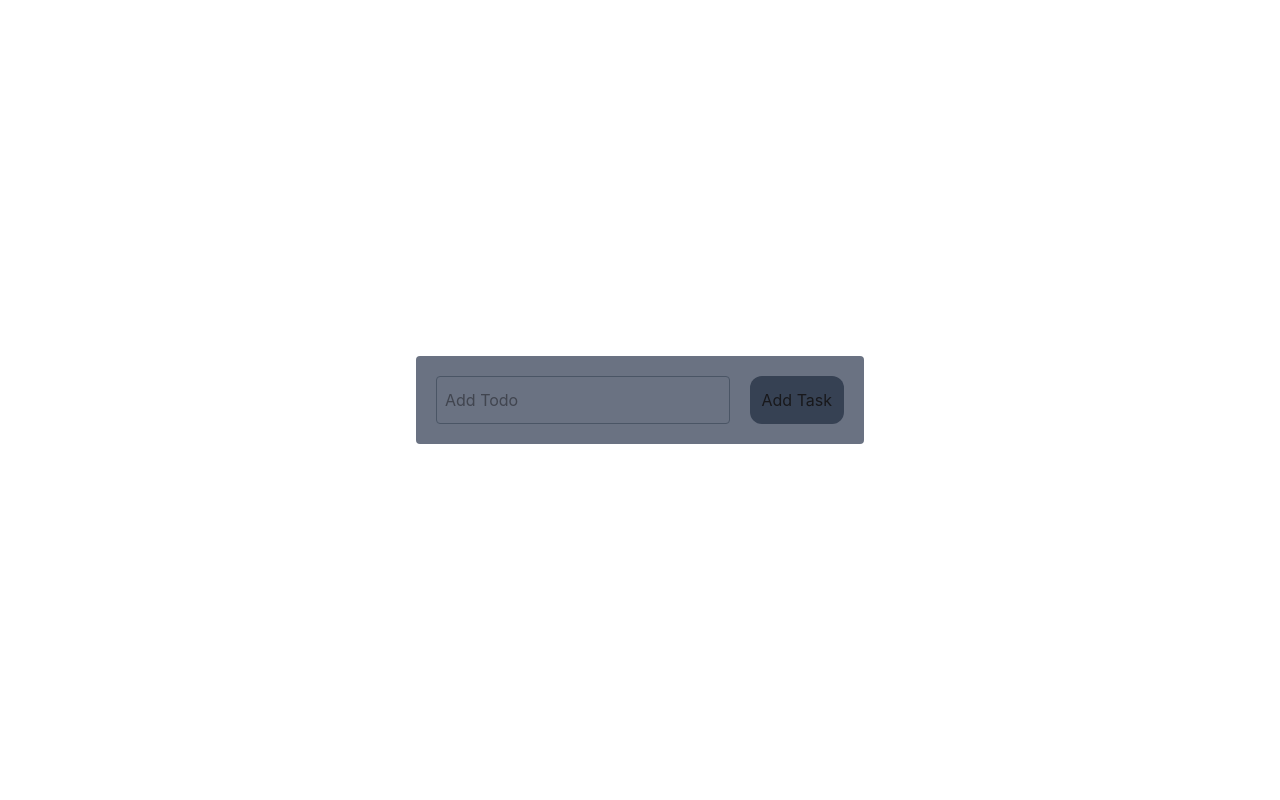
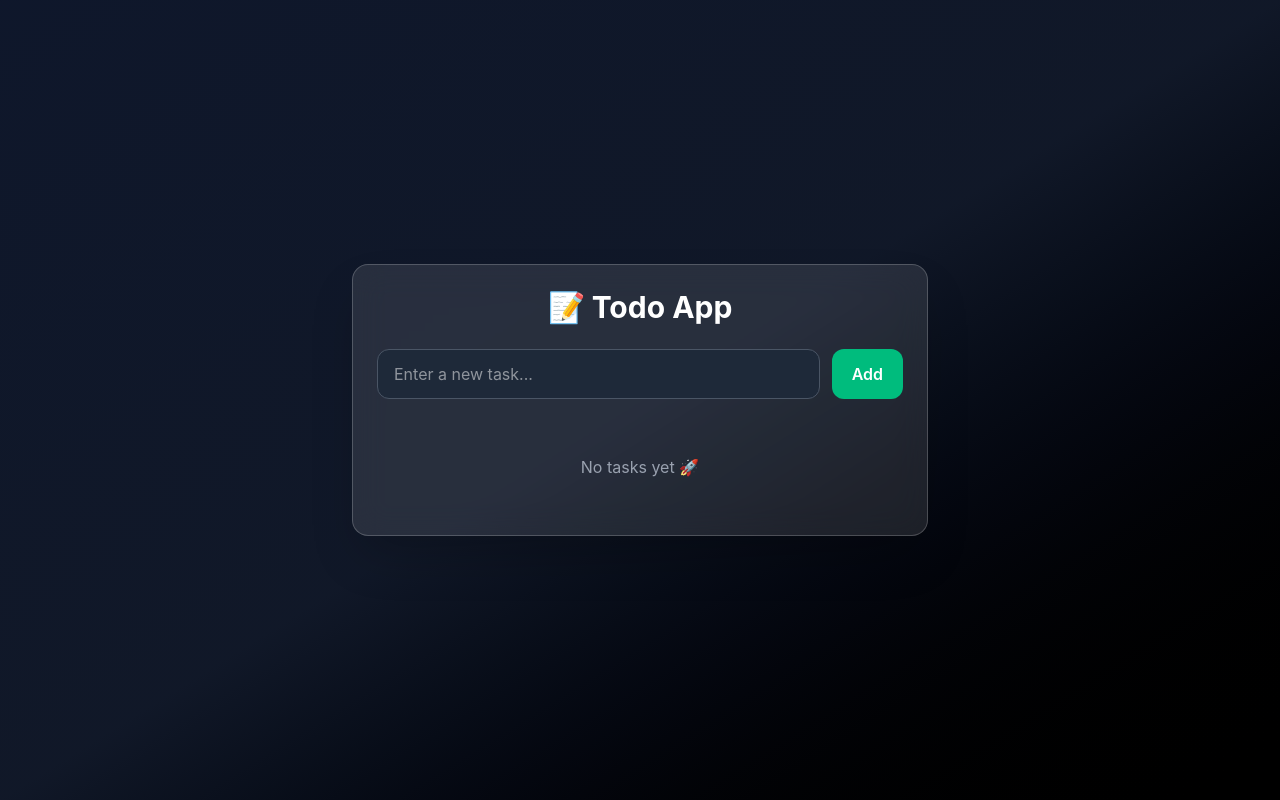
Before and after one commit to abu-huraira-dev-22/React-Practice, a React (Vite) app: page / in a window 1280 px wide. Built offline with nearby package versions, Linux system fonts and the light colour scheme.

Commit message:
using useEffect and props and better the ui

```diff
--- a/src/Practice/TodoApp.jsx
+++ b/src/Practice/TodoApp.jsx
@@ -1,29 +1,19 @@
-import React, { useState } from "react";
+import React, { useEffect, useState } from "react";
+import TodoItem from "./TodoItem";
 
 const TodoApp = () => {
   const [todos, setTodos] = useState([]);
   const [newTask, setNewTask] = useState("");
 
-  const listTask = todos.map((todo, id) => {
-    return (
-      <li key={id}>
-        {" "}
-        <span
-          style={{ textDecoration: todo.complete ? "line-through" : "none" }}
-        >
-          {todo.text}
-        </span>
-        <button
-          onClick={() => {
-            deleteTask(todo.id);
-          }}
-        >
-          Delete Task
-        </button>
-        <input type="checkbox" checked={todo.complete} onChange={()=>toggleComplete(todo.id)}  />
-      </li>
-    );
-  });
+  useEffect(() => {
+    const savedTodos = localStorage.getItem("todos");
+    if (savedTodos) {
+      setTodos(JSON.parse(savedTodos));
+    }
+  }, []);
+  useEffect(() => {
+    localStorage.setItem("todos", JSON.stringify(todos));
+  }, [todos]);
 
   const deleteTask = (id) => {
     const updateTodos = todos.filter((todo) => {
@@ -36,10 +26,23 @@ const TodoApp = () => {
     const updateComplete = todos.map((todo) => {
       return todo.id === id ? { ...todo, complete: !todo.complete } : todo;
     });
-    setTodos(updateComplete)
+    setTodos(updateComplete);
   };
+    const listTask = todos.map((todo, id) => {
+    return (
+     <TodoItem
+     key={todo.id}
+     todo={todo}
+     deleteTask={deleteTask}
+     toggleComplete={toggleComplete}
+     />
+    );
+  });
 
   const addTask = () => {
+    if (newTask.trim() === ''){
+      return
+    }
     const newTodo = {
       id: Date.now(),
       text: newTask,
@@ -50,26 +53,39 @@ const TodoApp = () => {
   };
 
 return (
-    <div className="h-screen w-screen flex justify-center flex-col items-center">
-      <div className="bg-gray-500 h-auto w-[40%] rounded p-5 max-w-md">
-        <div className="flex gap-5">
+  <div className="min-h-screen bg-gradient-to-br from-slate-900 via-gray-900 to-black flex items-center justify-center p-5">
+    <div className="w-full max-w-xl bg-white/10 backdrop-blur-lg border border-white/20 rounded-2xl shadow-2xl p-6">
+      <h1 className="text-3xl font-bold text-center text-white mb-6">
+        📝 Todo App
+      </h1>
+
+
+      <div className="flex gap-3 mb-6">
         <input
-            className="p-2 flex-1 rounded border border-gray-600 outline-none"
+          className="flex-1 px-4 py-3 rounded-xl bg-gray-800 text-white border border-gray-600 outline-none focus:border-emerald-500 transition"
           type="text"
-            placeholder="Add Todo"
+          placeholder="Enter a new task..."
           onChange={(e) => setNewTask(e.target.value)}
           value={newTask}
         />
+
         <button
-            className="bg-gray-700 p-3 rounded-xl cursor-pointer active:scale-95"
           onClick={addTask}
+          className="bg-emerald-500 hover:bg-emerald-600 active:scale-95 transition px-5 rounded-xl text-white font-semibold"
         >
-            Add Task
+          Add
         </button>
       </div>
-        <div>
-          <ul>{listTask}</ul>
+
+      <ul className="space-y-3">
+       {listTask}
+      </ul>
+
+      {todos.length === 0 && (
+        <div className="text-center text-gray-400 py-8">
+          No tasks yet 🚀
         </div>
+      )}
     </div>
   </div>
 );
--- /dev/null
+++ b/src/Practice/TodoItem.jsx
@@ -0,0 +1,27 @@
+const TodoItem = ({ todo, deleteTask, toggleComplete }) => {
+  return (
+    <li className="flex items-center justify-between bg-gray-800 rounded-xl px-4 py-3 shadow-md">
+      <div className="flex items-center gap-3">
+        <input
+          className="w-5 h-5 accent-emerald-500 cursor-pointer"
+          type="checkbox"
+          checked={todo.complete}
+          onChange={() => toggleComplete(todo.id)}
+        />
+        <span
+          className={`text-lg ${todo.complete ? "line-through text-gray-400" : "text-white"}`}
+        >
+          {todo.text}
+        </span>
+      </div>
+      <button
+        className="bg-red-500 hover:bg-red-600 text-white px-3 py-2 rounded-lg transition active:scale-95"
+        onClick={() => deleteTask(todo.id)}
+      >
+        Delete Task
+      </button>
+    </li>
+  );
+};
+
+export default TodoItem;
```
Lines whose indentation alone changed are shown as unchanged.
